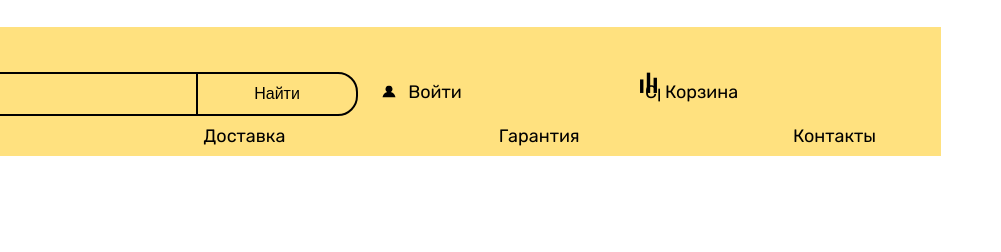
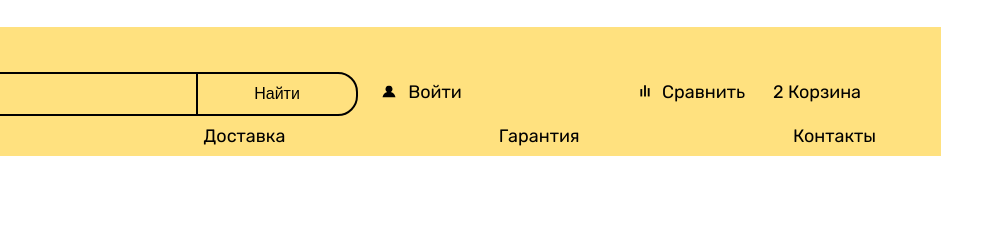
Before and after one commit to Alexlmth/Device, a website: page source/index.html in a window 1280 px wide. Shown: the top 252 px of the page, 279-1280 px from the left. Drawn offline with Linux system fonts and the light colour scheme.

Commit message:
21.03.2025_2

```diff
--- a/source/index.html
+++ b/source/index.html
@@ -41,7 +41,8 @@
               <a class="navigation-link navigation-link__compare" href="#">
                 Сравнить
               </a>
-              <a class="navigation-link" href="#">
+              <a class="navigation-link navigation-link__basket" href="#">
+                <span class="icon-basket__counter">2</span>
                 Корзина
               </a>
             </div>
--- a/source/sass/blocks/header.scss
+++ b/source/sass/blocks/header.scss
@@ -89,6 +89,8 @@
   background-image: url('../img/diagram.svg');
   background-size: contain;
   background-repeat: no-repeat;
-  width: 10px;
-  height: 12px;
+  background-size: 10px 12px;
+  padding-left: 22px;
+  background-position: left top 13px ;
+  margin-right: 18px;
 }
```
Also changed, not shown: source/css/style.css, source/img/basket.svg (added), 1 other file.
